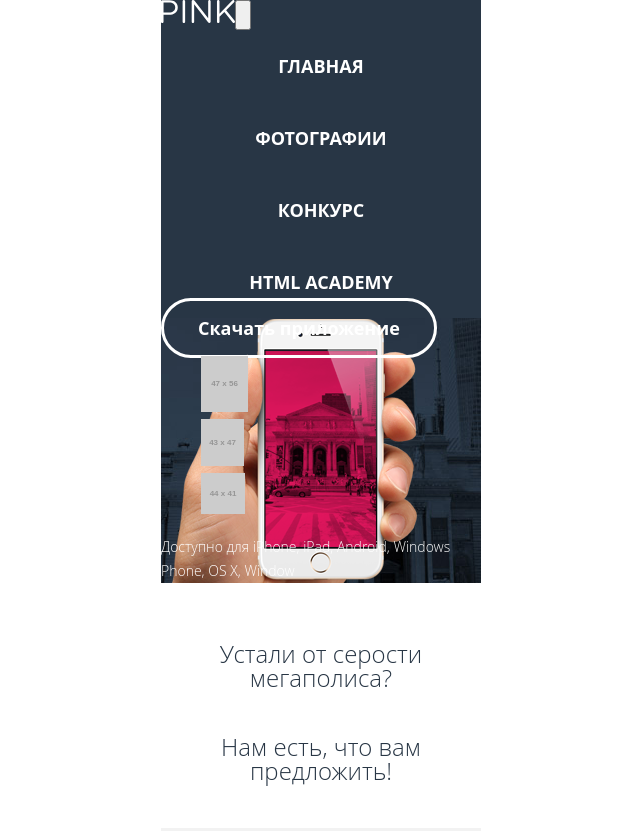
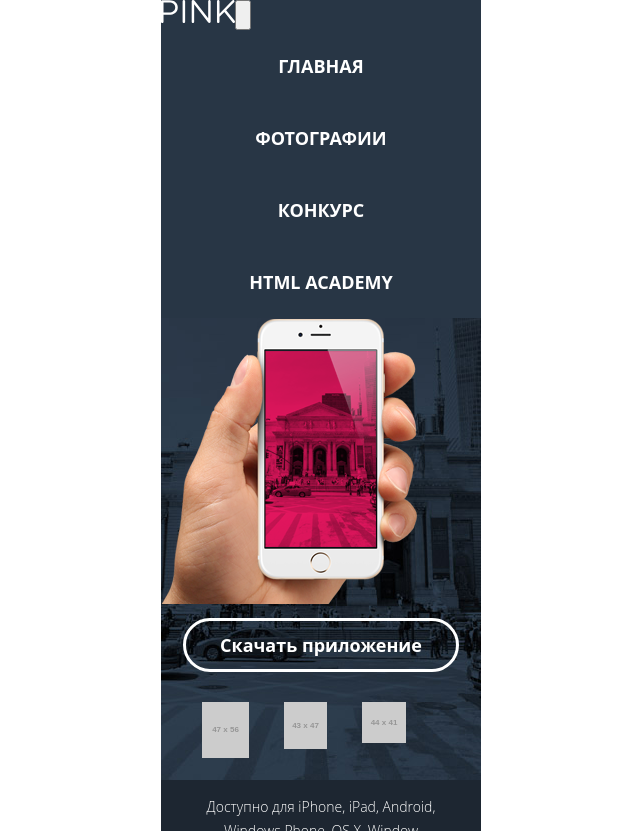
Before and after one commit to kirillkkka/4556-pink-17, a website: page source/index.html in a window 1280 px wide. Shown: the top 831 px of the page, without its empty margins (319-959 px from the left). Drawn offline with nearby package versions, Linux system fonts and the light colour scheme; files that its build step writes are made by us from their sources; placeholder pictures from the web are drawn by us.

Commit message:
Поправил padding у ссылок и блок с загрузкой

```diff
--- a/source/index.html
+++ b/source/index.html
@@ -41,6 +41,7 @@
     <main class="page-main">
       <h1 class="visually-hidden">Приложение Pink</h1>
       <section class="banner-main">
+        <div class="banner-main__wrapper">
           <a href="#" class="download-button">Скачать приложение</a>
           <ul class="platform-list">
             <li class="platform-list__item"><a href="https://apps.apple.com" target="_blank"><img
@@ -59,6 +60,7 @@
               </a>
             </li>
           </ul>
+        </div>
         <p class="app-info">Доступно для iPhone, iPad, Android, Windows Phone, OS X, Window</p>
       </section>
       <section class="app-feature">
--- a/source/less/blocks/app-info.less
+++ b/source/less/blocks/app-info.less
@@ -3,4 +3,8 @@
   font-weight: 300;
   line-height: 24px;
   color: white;
+  text-align: center;
+  width: 280px;
+  margin: 0 auto;
+  padding-bottom: 35px;
 }
--- a/source/less/blocks/banner-main.less
+++ b/source/less/blocks/banner-main.less
@@ -4,3 +4,9 @@
     url("../img/bg-back-mobile@1x.jpg") no-repeat;
   background-color: #1d2631;
 }
+
+.banner-main__wrapper {
+  display: flex;
+  flex-direction: column;
+  padding-top: 300px;
+}
--- a/source/less/blocks/download-button.less
+++ b/source/less/blocks/download-button.less
@@ -5,7 +5,7 @@
   color: white;
   text-decoration: none;
   padding: 15px 34px;
-  margin-bottom: 32px;
+  margin: 0 auto;
   border: 3px solid #ffffff;
   border-radius: 50px;
 }
--- a/source/less/blocks/platform-list.less
+++ b/source/less/blocks/platform-list.less
@@ -1,3 +1,13 @@
 .platform-list {
+  width: 280px;
+  padding: 30px 0;
+  margin: 0 auto;
   list-style: none;
+  display: flex;
+  justify-content: center;
 }
+
+.platform-list__item {
+  margin: 0;
+  padding-right: 35px;
+}
--- a/source/less/blocks/site-list.less
+++ b/source/less/blocks/site-list.less
@@ -4,11 +4,10 @@
   font-weight: 700;
   line-height: 32px;
   text-align: center;
-  margin: 0;
-  padding: 20px 0;
 }
 
 .site-list__link {
+  display: block;
   text-decoration: none;
   color: white;
   padding: 20px 0;
--- a/source/less/blocks/social.less
+++ b/source/less/blocks/social.less
@@ -6,7 +6,8 @@
   margin: 0;
 }
 
-.social__item {
+.social__link {
+  display: block;
   width: 46px;
   height: 46px;
   border: 3px solid;
```
Lines whose indentation alone changed are shown as unchanged.
